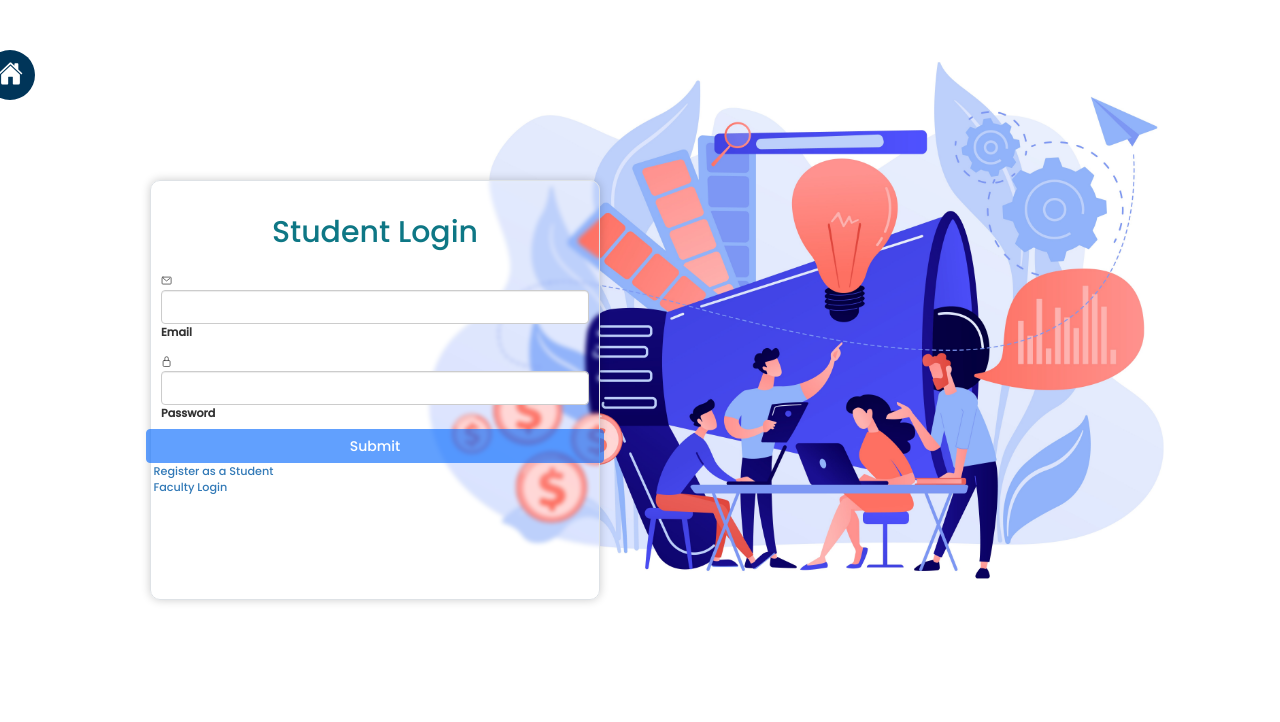
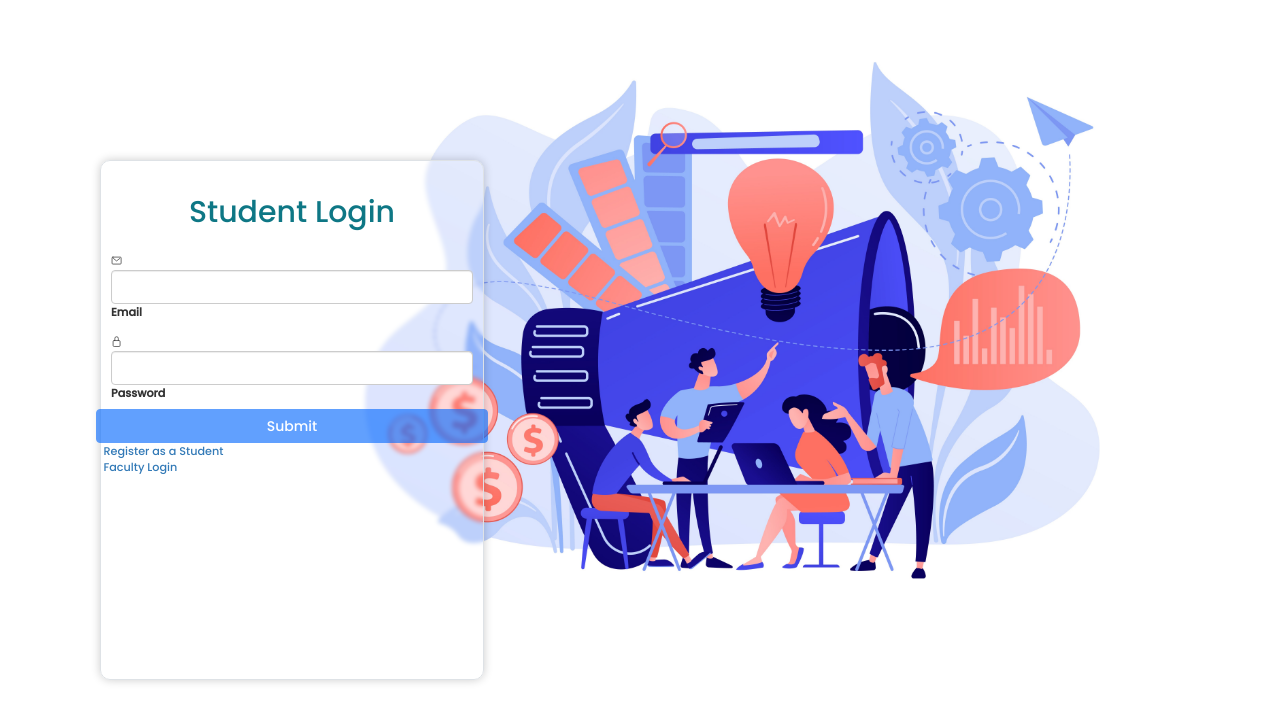
Before and after one commit to wizzie712/Alumni-Network-Project, an Angular app in the folder project/: page /studentlogin in a window 1280 px wide. Shown: the top 722 px of the page. Built offline with nearby package versions, Linux system fonts and the light colour scheme; what @ionic/angular would draw is missing.

Commit message:
Update login.component2.css

```diff
--- a/project/src/app/components/StudentLogin/login.component2.css
+++ b/project/src/app/components/StudentLogin/login.component2.css
@@ -9,12 +9,9 @@ html{
 
 .linktohome{
     /* text-align: left; */
-    margin-top: 3rem;
-    margin-right: 12.5rem;
-    margin-bottom: 5.5rem;
-
+    margin-top: 5%;
     font-size: 1.6rem;
-    margin-left: -10rem;
+    margin-left: -15%;
     }
 
 h2{
@@ -29,7 +26,7 @@ h2{
     background-size: contain;
     background-repeat: no-repeat;
     /* margin-left: 32%; */
-    margin-left: 25%;
+    margin-left: 20%;
     margin-top: 4%;
     width: 60%;
     height: 90%;
@@ -40,16 +37,15 @@ h2{
 
 form {
     padding: 1rem;
-    width:45rem;
-    height: 42rem;
-    margin-left: 15rem;
+    width:30%;
+    height: 65%;
+    top:20%;
+    left: 10rem;
     position: absolute;
     justify-content: center;
     background: transparent;
     align-items: center;
-    border: 0.125em solid rgba(255,255,255,0.5);
-    left: 0rem;
-    bottom: 20rem;
+    border: 10rem solid rgba(255,255,255,0.5);
     backdrop-filter: blur(0.2rem);
     border-radius: 1rem;
     justify-content: center;
```
